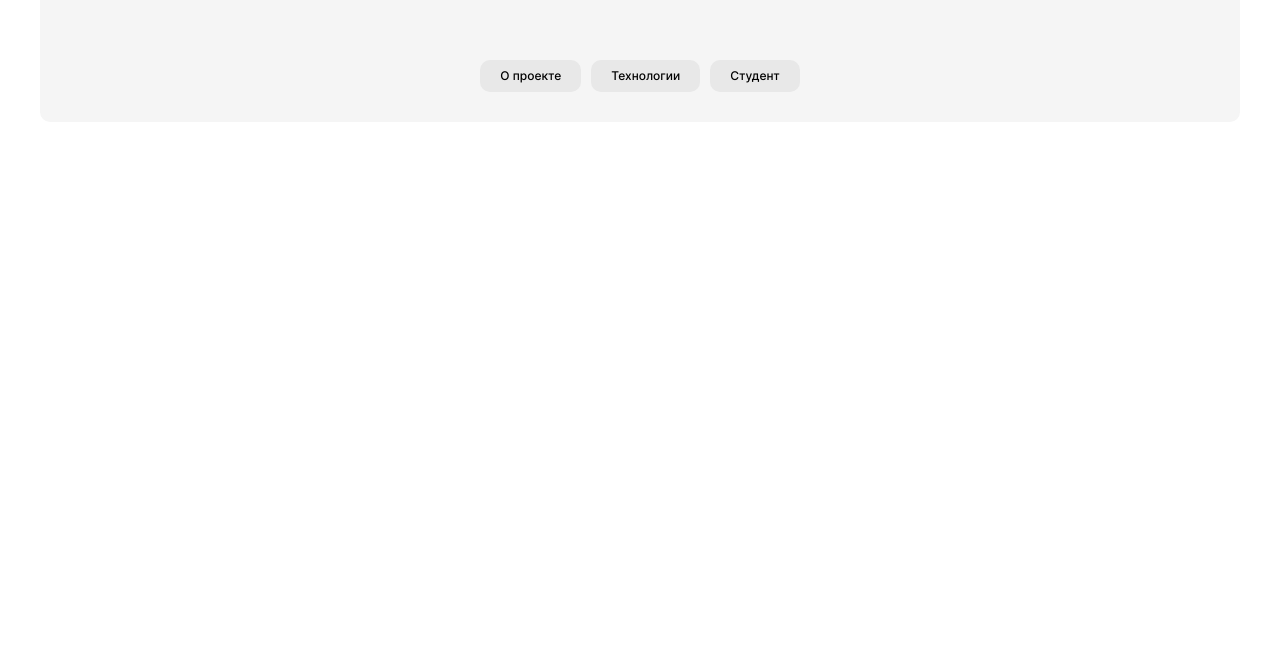
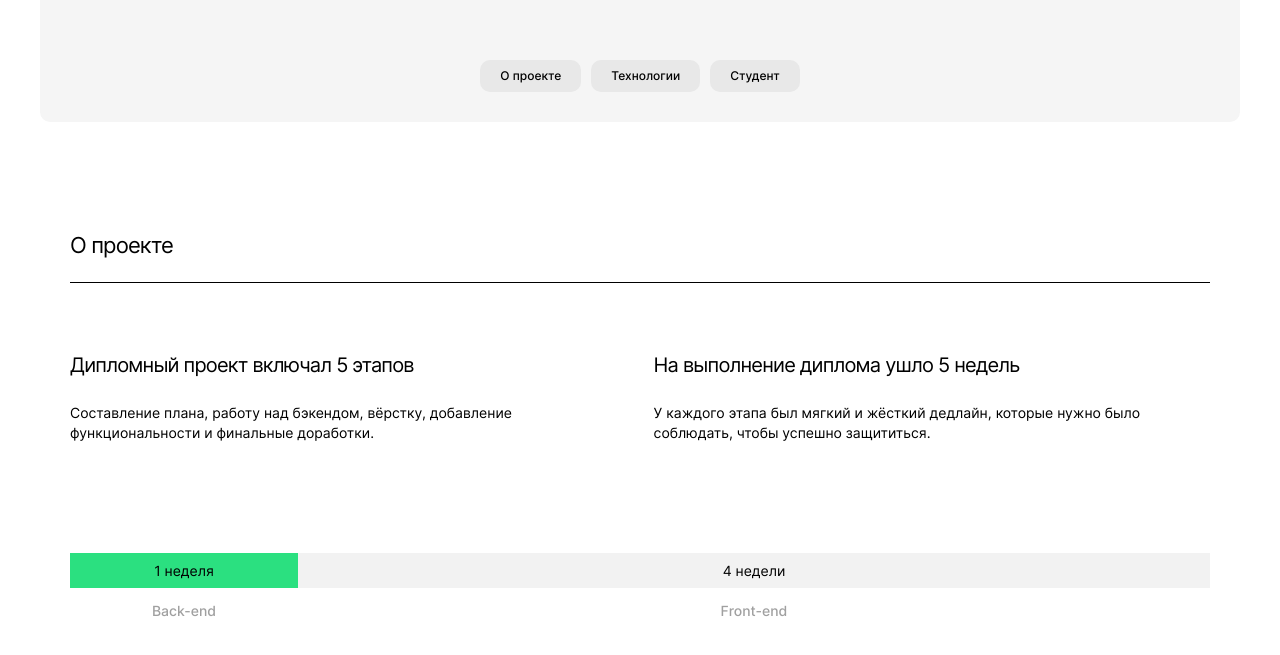
Before and after one commit to ElenaSharnina/movies-explorer-frontend, a React (Create React App) app: page / in a window 1280 px wide. Shown: the part 507-1162 px from the top of the page. Before the commit the page ends 800 px from the top, so only its background shows below. Built offline with nearby package versions, Linux system fonts and the light colour scheme.

Commit message:
aboutProject

```diff
--- a/src/components/App/App.css
+++ b/src/components/App/App.css
@@ -12,6 +12,6 @@
   width: 100%;
 }
 .page__container {
-  max-width: 1200px;
+  max-width: 1140px;
   margin: 0 auto;
 }
--- a/src/components/Header/Header.css
+++ b/src/components/Header/Header.css
@@ -7,5 +7,4 @@
 .header__logo {
   height: 38px;
   width: 38px;
-  padding-left: 25px;
 }
--- a/src/components/Main/AboutProject/AboutProject.css
+++ b/src/components/Main/AboutProject/AboutProject.css
@@ -0,0 +1,72 @@
+.aboutproject {
+  min-height: 608px;
+  max-width: 1140px;
+  padding: 110px 0;
+}
+
+.aboutproject__title {
+  font-weight: 400;
+  font-size: 22px;
+  line-height: 27px;
+  letter-spacing: -0.04em;
+  padding: 110px auto 23px;
+  height: 50px;
+  margin: 0;
+  border-bottom: 1px solid black;
+}
+.aboutproject__two-columns {
+  display: flex;
+  flex-direction: row;
+  padding: 70px 0 110px;
+  gap: 40px;
+  list-style-type: none;
+  margin: 0;
+}
+
+.aboutproject__column-title {
+  font-weight: 400;
+  font-size: 20px;
+  line-height: 24px;
+  letter-spacing: -0.04em;
+  margin: 0 0 26px;
+}
+
+.aboutpriject__description {
+  font-weight: 400;
+  font-size: 14px;
+  line-height: 20px;
+  margin: 0;
+}
+
+.aboutproject__timing {
+  display: grid;
+  grid-template-columns: 228px auto;
+  list-style-type: none;
+  margin: 0;
+  padding: 0;
+}
+
+.aboutproject__timing-title {
+  font-weight: 400;
+  font-size: 14px;
+  line-height: 17px;
+  text-align: center;
+  background: #f2f2f2;
+  margin: 0;
+  padding-top: 9px;
+  padding-bottom: 9px;
+}
+
+.aboutproject__timing-title_color_green {
+  background-color: #2be080;
+}
+
+.aboutproject__timing-desc {
+  font-weight: 500;
+  font-size: 14px;
+  line-height: 17px;
+  text-align: center;
+  color: #a0a0a0;
+  padding-top: 14px;
+  margin: 0;
+}
--- a/src/components/Main/AboutProject/AboutProject.js
+++ b/src/components/Main/AboutProject/AboutProject.js
@@ -0,0 +1,31 @@
+import React from "react";
+
+function AboutProject() {
+  return (
+    <div className="aboutproject page__container">
+      <h2 className="aboutproject__title">О проeкте</h2>
+      <ul className="aboutproject__two-columns">
+        <li className="aboutproject__column">
+          <h3 className="aboutproject__column-title">Дипломный проект включал 5 этапов</h3>
+          <p className="aboutpriject__description">Составление плана, работу над бэкендом, вёрстку, добавление функциональности и финальные доработки.</p>
+        </li>
+        <li className="aboutproject__column">
+          <h3 className="aboutproject__column-title">На выполнение диплома ушло 5 недель</h3>
+          <p className="aboutpriject__description">У каждого этапа был мягкий и жёсткий дедлайн, которые нужно было соблюдать, чтобы успешно защититься.</p>
+        </li>
+      </ul>
+      <ul className="aboutproject__timing">
+        <li className="aboutproject__timing-item">
+          <h4 className="aboutproject__timing-title aboutproject__timing-title_color_green">1 неделя</h4>
+          <p className="aboutproject__timing-desc">Back-end</p>
+        </li>
+        <li className="aboutproject__timing-item">
+          <h4 className="aboutproject__timing-title">4 недели</h4>
+          <p className="aboutproject__timing-desc">Front-end</p>
+        </li>
+      </ul>
+    </div>
+  )
+}
+
+export default AboutProject;
--- a/src/components/Main/Main.js
+++ b/src/components/Main/Main.js
@@ -1,10 +1,12 @@
 import React from "react";
 import Promo from "./Promo/Promo";
+import AboutProject from "./AboutProject/AboutProject";
 
 function Main() {
   return (
     <>
       <Promo />
+      <AboutProject />
     </>
   )
 }
--- a/src/components/Main/Promo/Promo.css
+++ b/src/components/Main/Promo/Promo.css
@@ -5,6 +5,8 @@
   display: flex;
   flex-direction: column;
   align-items: center;
+  max-width: 1200px;
+  margin: 0 auto;
 }
 .promo__title {
   width: 713px;
--- a/src/components/Main/Promo/Promo.js
+++ b/src/components/Main/Promo/Promo.js
@@ -2,7 +2,7 @@ import React from "react";
 
 function Promo() {
   return (
-    <div className="promo page__container">
+    <div className="promo">
       <h1 className="promo__title">Учебный проект студента факультета Веб-разработки.</h1>
       <nav className="promo__nav">
         <button className="button promo__button">О проекте</button>
--- a/src/components/Navigation/Navigation.css
+++ b/src/components/Navigation/Navigation.css
@@ -2,13 +2,11 @@
   display: flex;
   justify-content: space-between;
   width: 100%;
-  padding-left: 38px;
 }
 .navigation__right {
   display: flex;
   flex-direction: row;
   gap: 30px;
-  padding-right: 25px;
 }
 .button {
   height: 32px;
--- a/src/index.css
+++ b/src/index.css
@@ -4,3 +4,4 @@
 @import url(../src/components/Header/Header.css);
 @import url(../src/components/Navigation/Navigation.css);
 @import url(../src/components/Main/Promo/Promo.css);
+@import url(../src/components/Main/AboutProject/AboutProject.css);
```
